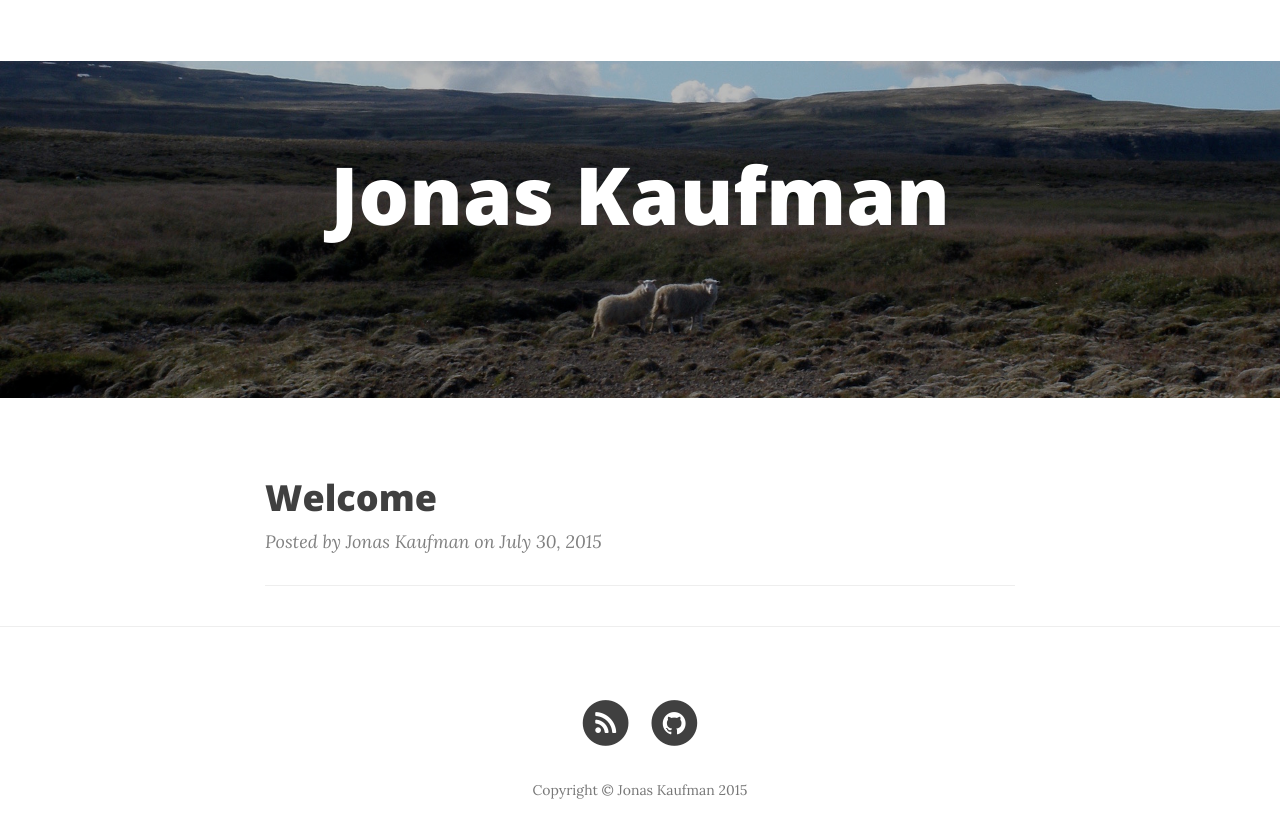
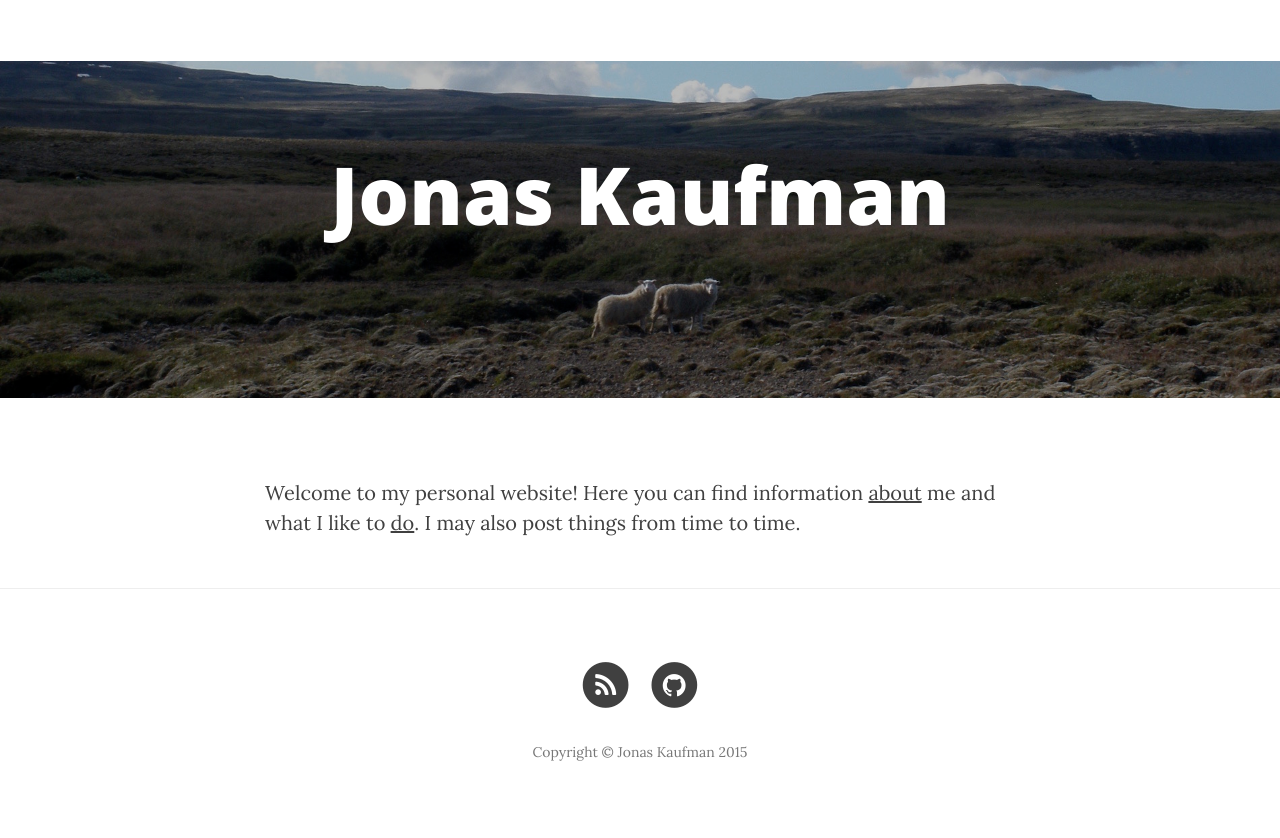
Before and after one commit to jonaskaufman/jonaskaufman.github.io, a Jekyll site: the page built from index.html, in a window 1280 px wide. Shown: the top 838 px of the page. Built offline with Jekyll 4.4.1, drawn with Linux system fonts in a browser that asks for light colours; nearby versions of some CDN libraries; the list of posts is cut into pages by our own code.

Commit message:
update, resume

```diff
--- a/404.html
+++ b/404.html
@@ -6,3 +6,5 @@ header-img: "img/404.jpg"
 exclude_from_nav: true
 permalink: /404.html
 ---
+
+<p>Hang in there!</p>
--- a/_includes/footer.html
+++ b/_includes/footer.html
@@ -4,6 +4,7 @@
         <div class="row">
             <div class="col-lg-8 col-lg-offset-2 col-md-10 col-md-offset-1">
                 <ul class="list-inline text-center">
+
                     <li>
                         <a href="{{ "/feed.xml" | prepend: site.baseurl }}">
                             <span class="fa-stack fa-lg">
@@ -41,6 +42,7 @@
                             </span>
                         </a>
                     </li>
+
                     {% endif %}
                 </ul>
                 <p class="copyright text-muted">Copyright &copy; {{ site.title }} {{ site.time | date: '%Y' }}</p>
--- a/about.html
+++ b/about.html
@@ -12,3 +12,5 @@ I'm a junior physics major at <a href="http://hmc.edu/">Harvey Mudd College</a>
 <p>
 Outside of my studies, I enjoy woodworking, Brazilian Jiu Jitsu, and making music.
 </p>
+
+<p>View my resume <a href="{{ site.basename }}/resources/jlk_resume.pdf">here</a>.</p>
--- a/index.html
+++ b/index.html
@@ -2,6 +2,8 @@
 layout: page
 description: "Welcome."
 ---
+<p>Welcome to my personal website! Here you can find information <a href="about">about</a> me and what I like to <a href="projects">do</a>. I may also post things from time to time.
+
 
 {% for post in paginator.posts %}
 <div class="post-preview">
```
Also changed, not shown: _posts/2015-07-30-welcome.markdown (deleted, +0 -13 lines), projects.html (+11 -2 lines), 2 other files.
